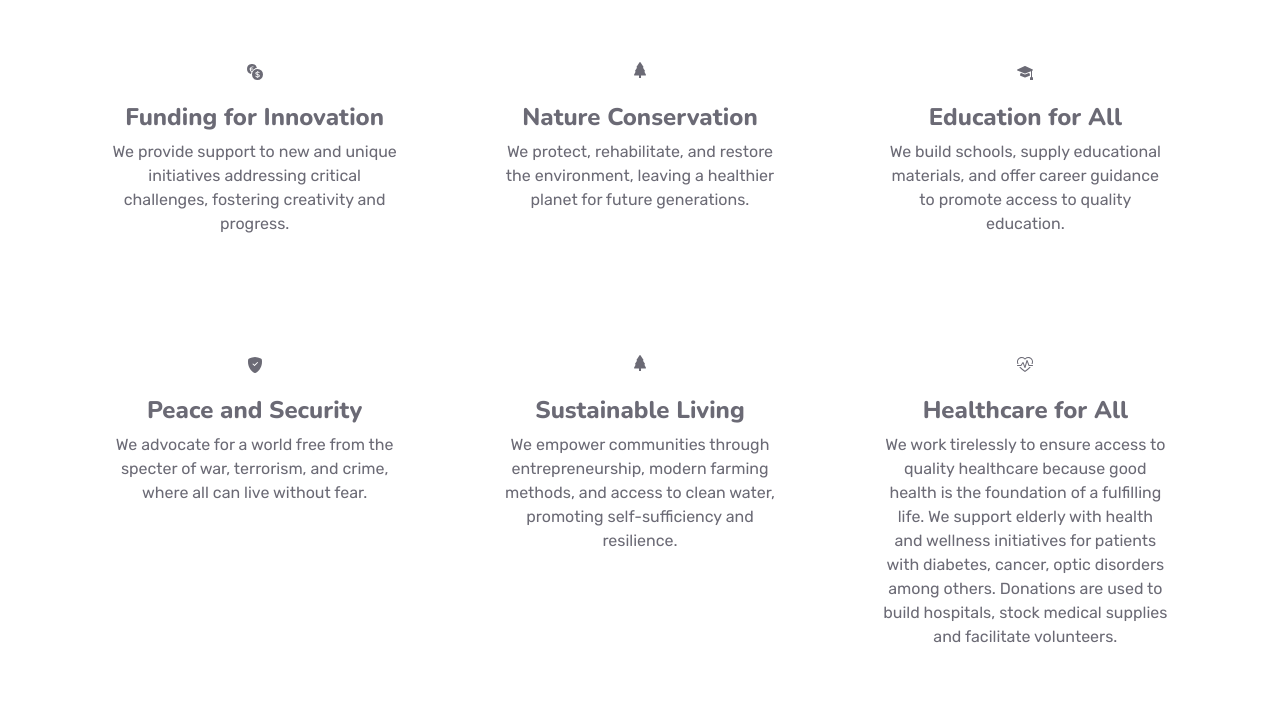
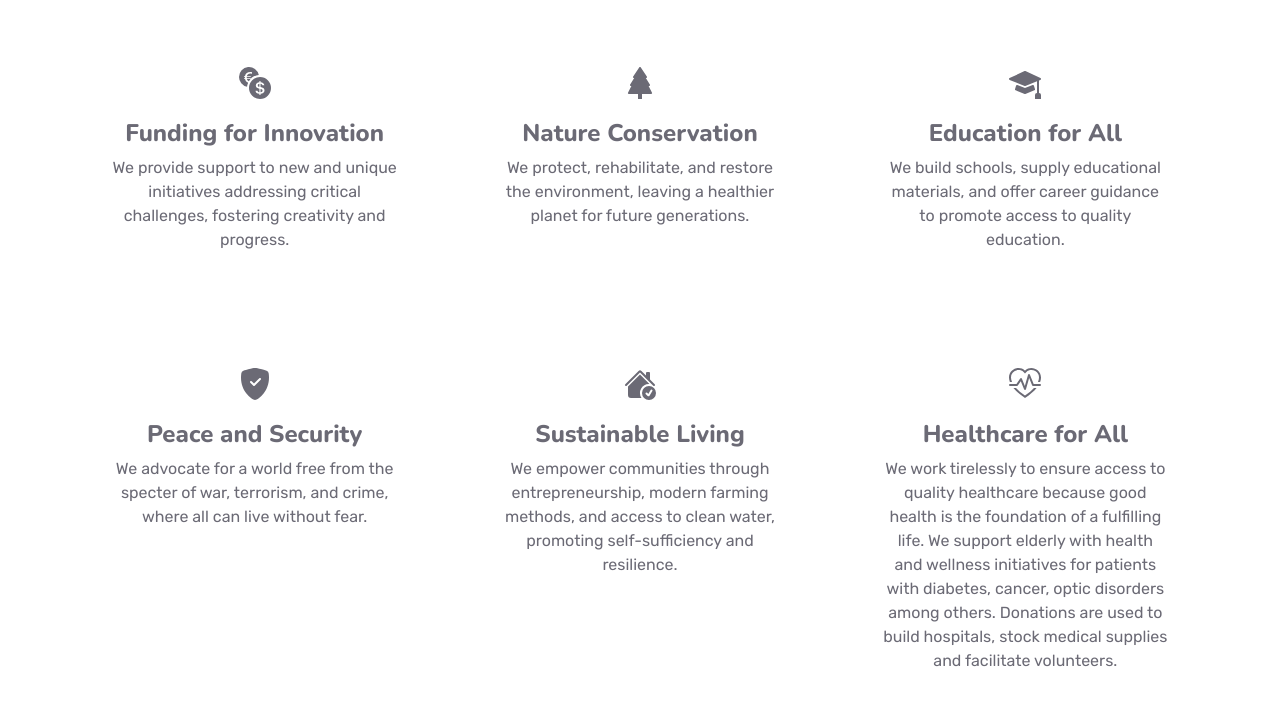
Before and after one commit to Allo-lala/Youth_Help_Website_Project, a plain HTML site: page service.html in a window 1280 px wide. Shown: the part 907-1612 px from the top of the page. Drawn offline with nearby package versions, Linux system fonts and the light colour scheme.

Commit message:
D and Servi

```diff
--- a/service.html
+++ b/service.html
@@ -78,7 +78,7 @@
                 <div class="services">
                     <div class="service">
                         <div class="icon">
-                            <svg xmlns="http://www.w3.org/2000/svg" width="16" height="16" fill="currentColor" class="bi bi-airplane-engines-fill" viewBox="0 0 16 16">
+                            <svg xmlns="http://www.w3.org/2000/svg" width="32" height="32" fill="currentColor" class="bi bi-airplane-engines-fill" viewBox="0 0 16 16">
                                 <path d="M8 0c-.787 0-1.292.592-1.572 1.151A4.35 4.35 0 0 0 6 3v3.691l-2 1V7.5a.5.5 0 0 0-.5-.5h-1a.5.5 0 0 0-.5.5v1.191l-1.17.585A1.5 1.5 0 0 0 0 10.618V12a.5.5 0 0 0 .582.493l1.631-.272.313.937a.5.5 0 0 0 .948 0l.405-1.214 2.21-.369.375 2.253-1.318 1.318A.5.5 0 0 0 5.5 16h5a.5.5 0 0 0 .354-.854l-1.318-1.318.375-2.253 2.21.369.405 1.214a.5.5 0 0 0 .948 0l.313-.937 1.63.272A.5.5 0 0 0 16 12v-1.382a1.5 1.5 0 0 0-.83-1.342L14 8.691V7.5a.5.5 0 0 0-.5-.5h-1a.5.5 0 0 0-.5.5v.191l-2-1V3c0-.568-.14-1.271-.428-1.849C9.292.591 8.787 0 8 0"/>
                               </svg>
                         </div>
@@ -89,7 +89,7 @@
                     </div>
                   <div class="service">
                     <div class="icon">
-                        <svg xmlns="http://www.w3.org/2000/svg" width="16" height="16" fill="currentColor" class="bi bi-heartbreak" viewBox="0 0 16 16">
+                        <svg xmlns="http://www.w3.org/2000/svg" width="32" height="32" fill="currentColor" class="bi bi-heartbreak" viewBox="0 0 16 16">
                             <path d="M8.867 14.41c13.308-9.322 4.79-16.563.064-13.824L7 3l1.5 4-2 3L8 15a38 38 0 0 0 .867-.59m-.303-1.01-.971-3.237 1.74-2.608a1 1 0 0 0 .103-.906l-1.3-3.468 1.45-1.813c1.861-.948 4.446.002 5.197 2.11.691 1.94-.055 5.521-6.219 9.922m-1.25 1.137a36 36 0 0 1-1.522-1.116C-5.077 4.97 1.842-1.472 6.454.293c.314.12.618.279.904.477L5.5 3 7 7l-1.5 3zm-2.3-3.06-.442-1.106a1 1 0 0 1 .034-.818l1.305-2.61L4.564 3.35a1 1 0 0 1 .168-.991l1.032-1.24c-1.688-.449-3.7.398-4.456 2.128-.711 1.627-.413 4.55 3.706 8.229Z"/>
                           </svg>
                     </div>
@@ -100,7 +100,7 @@
                   </div>
                   <div class="service">
                     <div class="icon">
-                        <svg xmlns="http://www.w3.org/2000/svg" width="16" height="16" fill="currentColor" class="bi bi-fingerprint" viewBox="0 0 16 16">
+                        <svg xmlns="http://www.w3.org/2000/svg" width="32" height="32" fill="currentColor" class="bi bi-fingerprint" viewBox="0 0 16 16">
                             <path d="M8.06 6.5a.5.5 0 0 1 .5.5v.776a11.5 11.5 0 0 1-.552 3.519l-1.331 4.14a.5.5 0 0 1-.952-.305l1.33-4.141a10.5 10.5 0 0 0 .504-3.213V7a.5.5 0 0 1 .5-.5Z"/>
                             <path d="M6.06 7a2 2 0 1 1 4 0 .5.5 0 1 1-1 0 1 1 0 1 0-2 0v.332q0 .613-.066 1.221A.5.5 0 0 1 6 8.447q.06-.555.06-1.115zm3.509 1a.5.5 0 0 1 .487.513 11.5 11.5 0 0 1-.587 3.339l-1.266 3.8a.5.5 0 0 1-.949-.317l1.267-3.8a10.5 10.5 0 0 0 .535-3.048A.5.5 0 0 1 9.569 8m-3.356 2.115a.5.5 0 0 1 .33.626L5.24 14.939a.5.5 0 1 1-.955-.296l1.303-4.199a.5.5 0 0 1 .625-.329"/>
                             <path d="M4.759 5.833A3.501 3.501 0 0 1 11.559 7a.5.5 0 0 1-1 0 2.5 2.5 0 0 0-4.857-.833.5.5 0 1 1-.943-.334m.3 1.67a.5.5 0 0 1 .449.546 10.7 10.7 0 0 1-.4 2.031l-1.222 4.072a.5.5 0 1 1-.958-.287L4.15 9.793a9.7 9.7 0 0 0 .363-1.842.5.5 0 0 1 .546-.449Zm6 .647a.5.5 0 0 1 .5.5c0 1.28-.213 2.552-.632 3.762l-1.09 3.145a.5.5 0 0 1-.944-.327l1.089-3.145c.382-1.105.578-2.266.578-3.435a.5.5 0 0 1 .5-.5Z"/>
@@ -116,7 +116,7 @@
                   </div>
                   <div class="service">
                     <div class="icon">
-                        <svg xmlns="http://www.w3.org/2000/svg" width="16" height="16" fill="currentColor" class="bi bi-currency-exchange" viewBox="0 0 16 16">
+                        <svg xmlns="http://www.w3.org/2000/svg" width="32" height="32" fill="currentColor" class="bi bi-currency-exchange" viewBox="0 0 16 16">
                             <path d="M0 5a5 5 0 0 0 4.027 4.905 6.5 6.5 0 0 1 .544-2.073C3.695 7.536 3.132 6.864 3 5.91h-.5v-.426h.466V5.05q-.001-.07.004-.135H2.5v-.427h.511C3.236 3.24 4.213 2.5 5.681 2.5c.316 0 .59.031.819.085v.733a3.5 3.5 0 0 0-.815-.082c-.919 0-1.538.466-1.734 1.252h1.917v.427h-1.98q-.004.07-.003.147v.422h1.983v.427H3.93c.118.602.468 1.03 1.005 1.229a6.5 6.5 0 0 1 4.97-3.113A5.002 5.002 0 0 0 0 5m16 5.5a5.5 5.5 0 1 1-11 0 5.5 5.5 0 0 1 11 0m-7.75 1.322c.069.835.746 1.485 1.964 1.562V14h.54v-.62c1.259-.086 1.996-.74 1.996-1.69 0-.865-.563-1.31-1.57-1.54l-.426-.1V8.374c.54.06.884.347.966.745h.948c-.07-.804-.779-1.433-1.914-1.502V7h-.54v.629c-1.076.103-1.808.732-1.808 1.622 0 .787.544 1.288 1.45 1.493l.358.085v1.78c-.554-.08-.92-.376-1.003-.787zm1.96-1.895c-.532-.12-.82-.364-.82-.732 0-.41.311-.719.824-.809v1.54h-.005zm.622 1.044c.645.145.943.38.943.796 0 .474-.37.8-1.02.86v-1.674z"/>
                           </svg>
                       <!-- <img src="img/digital.png" alt="" /> -->
@@ -128,7 +128,9 @@
                   </div>
                   <div class="service">
                     <div class="icon">
-                        <i class="bi bi-tree-fill"></i>
+                        <svg xmlns="http://www.w3.org/2000/svg" width="32" height="32" fill="currentColor" class="bi bi-tree-fill" viewBox="0 0 16 16">
+                            <path d="M8.416.223a.5.5 0 0 0-.832 0l-3 4.5A.5.5 0 0 0 5 5.5h.098L3.076 8.735A.5.5 0 0 0 3.5 9.5h.191l-1.638 3.276a.5.5 0 0 0 .447.724H7V16h2v-2.5h4.5a.5.5 0 0 0 .447-.724L12.31 9.5h.191a.5.5 0 0 0 .424-.765L10.902 5.5H11a.5.5 0 0 0 .416-.777z"/>
+                          </svg>
                     </div>
                     <h2>  Nature Conservation</h2>
                     <div>
@@ -138,7 +140,7 @@
                   </div>
                   <div class="service">
                     <div class="icon">
-                        <svg xmlns="http://www.w3.org/2000/svg" width="16" height="16" fill="currentColor" class="bi bi-mortarboard-fill" viewBox="0 0 16 16">
+                        <svg xmlns="http://www.w3.org/2000/svg" width="32" height="32" fill="currentColor" class="bi bi-mortarboard-fill" viewBox="0 0 16 16">
                             <path d="M8.211 2.047a.5.5 0 0 0-.422 0l-7.5 3.5a.5.5 0 0 0 .025.917l7.5 3a.5.5 0 0 0 .372 0L14 7.14V13a1 1 0 0 0-1 1v2h3v-2a1 1 0 0 0-1-1V6.739l.686-.275a.5.5 0 0 0 .025-.917z"/>
                             <path d="M4.176 9.032a.5.5 0 0 0-.656.327l-.5 1.7a.5.5 0 0 0 .294.605l4.5 1.8a.5.5 0 0 0 .372 0l4.5-1.8a.5.5 0 0 0 .294-.605l-.5-1.7a.5.5 0 0 0-.656-.327L8 10.466z"/>
                           </svg>
@@ -150,7 +152,7 @@
                   </div>
                   <div class="service">
                     <div class="icon">
-                        <svg xmlns="http://www.w3.org/2000/svg" width="16" height="16" fill="currentColor" class="bi bi-shield-fill-check" viewBox="0 0 16 16">
+                        <svg xmlns="http://www.w3.org/2000/svg" width="32" height="32" fill="currentColor" class="bi bi-shield-fill-check" viewBox="0 0 16 16">
                             <path fill-rule="evenodd" d="M8 0c-.69 0-1.843.265-2.928.56-1.11.3-2.229.655-2.887.87a1.54 1.54 0 0 0-1.044 1.262c-.596 4.477.787 7.795 2.465 9.99a11.8 11.8 0 0 0 2.517 2.453c.386.273.744.482 1.048.625.28.132.581.24.829.24s.548-.108.829-.24a7 7 0 0 0 1.048-.625 11.8 11.8 0 0 0 2.517-2.453c1.678-2.195 3.061-5.513 2.465-9.99a1.54 1.54 0 0 0-1.044-1.263 63 63 0 0 0-2.887-.87C9.843.266 8.69 0 8 0m2.146 5.146a.5.5 0 0 1 .708.708l-3 3a.5.5 0 0 1-.708 0l-1.5-1.5a.5.5 0 1 1 .708-.708L7.5 7.793z"/>
                           </svg>
                     </div>
@@ -162,7 +164,11 @@
                   <div class="service">
                     <div class="icon">
                         <!-- <i class="bi bi-palette-fill fa-2x"></i> -->
-                        <i class="bi bi-tree-fill"></i>
+                        <svg xmlns="http://www.w3.org/2000/svg" width="32" height="32" fill="currentColor" class="bi bi-house-check-fill" viewBox="0 0 16 16">
+                            <path d="M8.707 1.5a1 1 0 0 0-1.414 0L.646 8.146a.5.5 0 0 0 .708.708L8 2.207l6.646 6.647a.5.5 0 0 0 .708-.708L13 5.793V2.5a.5.5 0 0 0-.5-.5h-1a.5.5 0 0 0-.5.5v1.293z"/>
+                            <path d="m8 3.293 4.712 4.712A4.5 4.5 0 0 0 8.758 15H3.5A1.5 1.5 0 0 1 2 13.5V9.293z"/>
+                            <path d="M12.5 16a3.5 3.5 0 1 0 0-7 3.5 3.5 0 0 0 0 7m1.679-4.493-1.335 2.226a.75.75 0 0 1-1.174.144l-.774-.773a.5.5 0 0 1 .708-.707l.547.547 1.17-1.951a.5.5 0 1 1 .858.514"/>
+                          </svg>
                     </div>
                     <h2> Sustainable Living</h2>
                     <div>
@@ -171,7 +177,7 @@
                   </div>
                   <div class="service">
                     <div class="icon">
-                        <svg xmlns="http://www.w3.org/2000/svg" width="16" height="16" fill="currentColor" class="bi bi-heart-pulse" viewBox="0 0 16 16">
+                        <svg xmlns="http://www.w3.org/2000/svg" width="32" height="32" fill="currentColor" class="bi bi-heart-pulse" viewBox="0 0 16 16">
                             <path d="m8 2.748-.717-.737C5.6.281 2.514.878 1.4 3.053.918 3.995.78 5.323 1.508 7H.43c-2.128-5.697 4.165-8.83 7.394-5.857q.09.083.176.171a3 3 0 0 1 .176-.17c3.23-2.974 9.522.159 7.394 5.856h-1.078c.728-1.677.59-3.005.108-3.947C13.486.878 10.4.28 8.717 2.01zM2.212 10h1.315C4.593 11.183 6.05 12.458 8 13.795c1.949-1.337 3.407-2.612 4.473-3.795h1.315c-1.265 1.566-3.14 3.25-5.788 5-2.648-1.75-4.523-3.434-5.788-5"/>
                             <path d="M10.464 3.314a.5.5 0 0 0-.945.049L7.921 8.956 6.464 5.314a.5.5 0 0 0-.88-.091L3.732 8H.5a.5.5 0 0 0 0 1H4a.5.5 0 0 0 .416-.223l1.473-2.209 1.647 4.118a.5.5 0 0 0 .945-.049l1.598-5.593 1.457 3.642A.5.5 0 0 0 12 9h3.5a.5.5 0 0 0 0-1h-3.162z"/>
                           </svg>
```
Also changed, not shown: contact.html (+1 -1 lines), index.html (+8 -6 lines).
